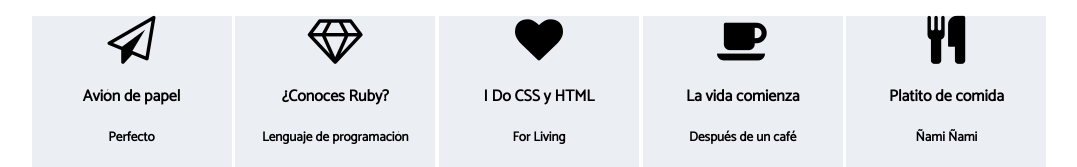
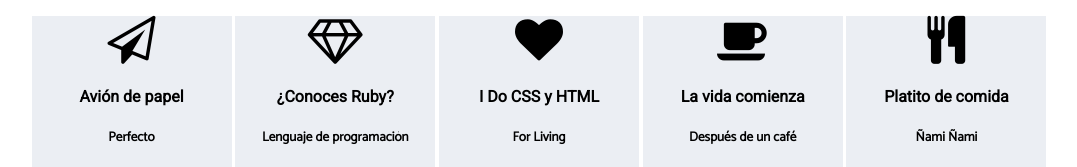
Before and after one commit to claudinacr/Tipograf-a-e-conos, a plain HTML site: page index.html in a window 1280 px wide. Shown: the top 167 px of the page, without its empty margins (121-1198 px from the left). Drawn offline with Linux system fonts and the light colour scheme.

Commit message:
Implementacion de tipografia

```diff
--- a/index.html
+++ b/index.html
@@ -7,7 +7,7 @@
     <meta http-equiv="X-UA-Compatible" content="ie=edge">
     <title>Menu</title>
     <link rel="stylesheet" href="font-awesome/css/font-awesome.min.css">
-
+    <link href="https://fonts.googleapis.com/css?family=Roboto" rel="stylesheet">
     <link href="https://fonts.googleapis.com/css?family=Catamaran" rel="stylesheet">
     <link rel="stylesheet" href="style.css">
 
--- a/style.css
+++ b/style.css
@@ -80,3 +80,7 @@ a:active{
 .fa{
     font-size: 3em;
 }
+
+h4{
+    font-family: 'Roboto', sans-serif;
+}
```
